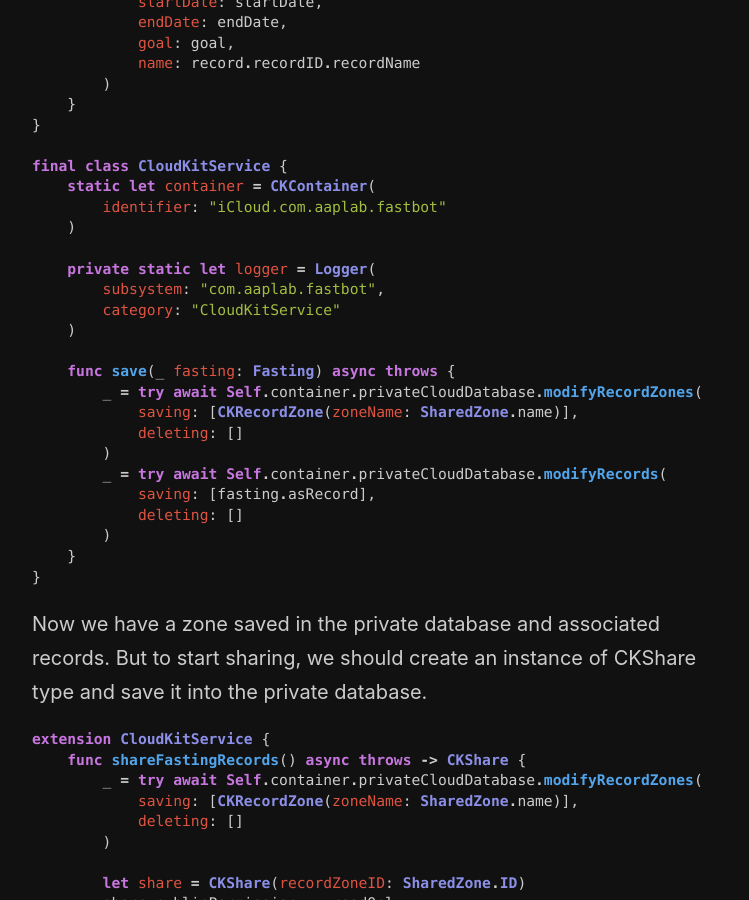
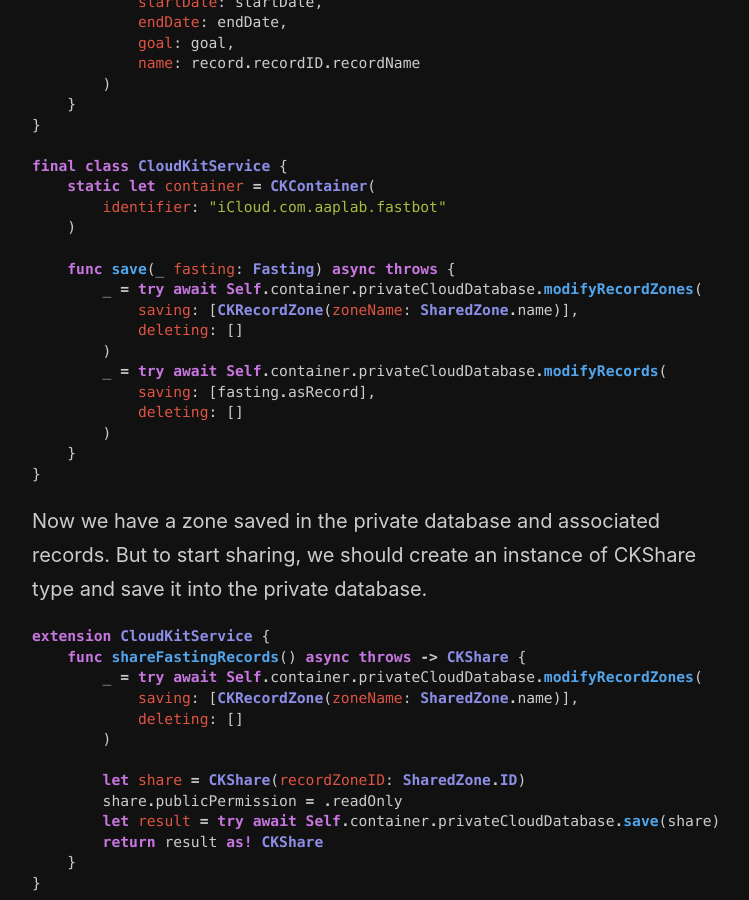
Before and after one commit to mecid/mecid.github.io, a Jekyll site: the page built from _posts/2022-03-29-zone-sharing-in-cloudkit.md, in a window 1280 px wide and 900 px high, scrolled down 1785 px. Shown: the whole window, without its empty margins (258-1007 px from the left). Built offline with Jekyll 4.4.1, drawn with Linux system fonts in a browser that asks for light colours.

Commit message:
small code improvement in cloudkit zone sharing post

```diff
--- a/_posts/2022-03-29-zone-sharing-in-cloudkit.md
+++ b/_posts/2022-03-29-zone-sharing-in-cloudkit.md
@@ -63,11 +63,6 @@
 final class CloudKitService {
     static let container = CKContainer(
         identifier: "iCloud.com.aaplab.fastbot"
-    )
-
-    private static let logger = Logger(
-        subsystem: "com.aaplab.fastbot",
-        category: "CloudKitService"
     )
 
     func save(_ fasting: Fasting) async throws {
```
